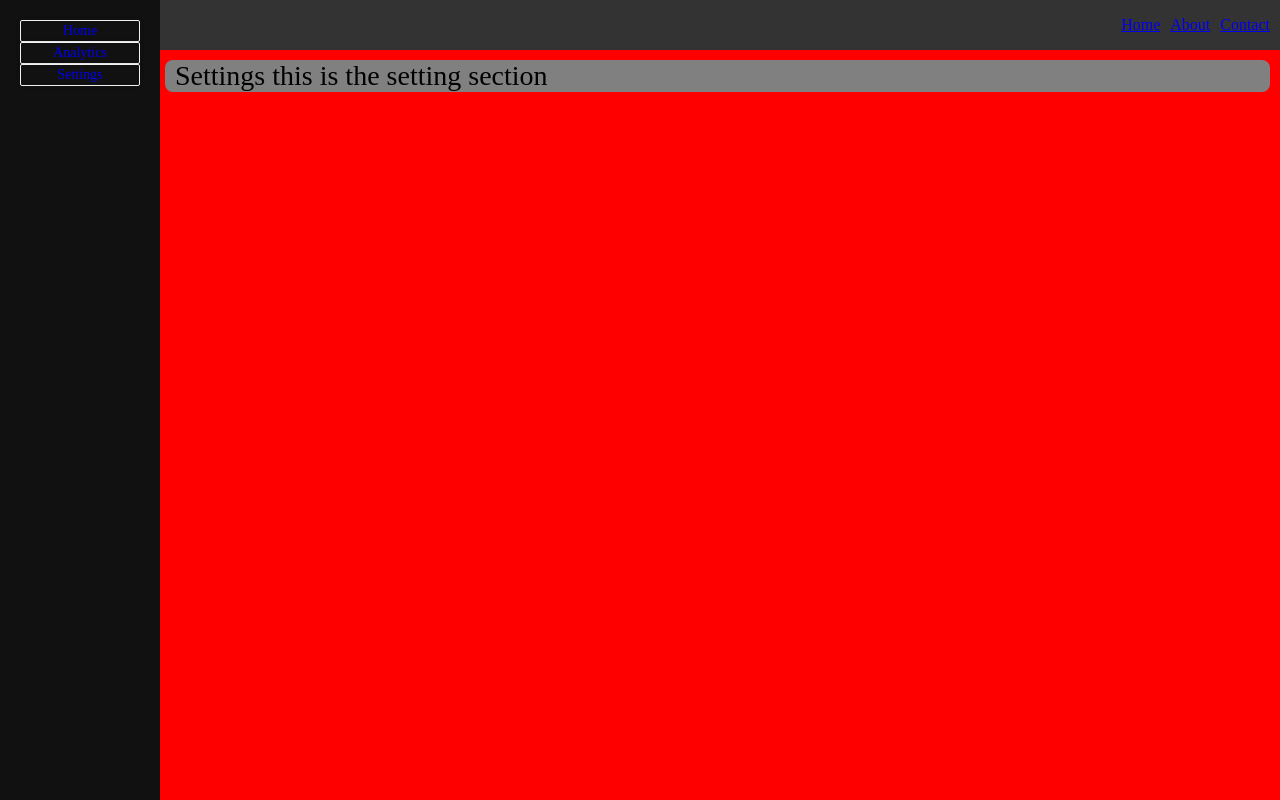
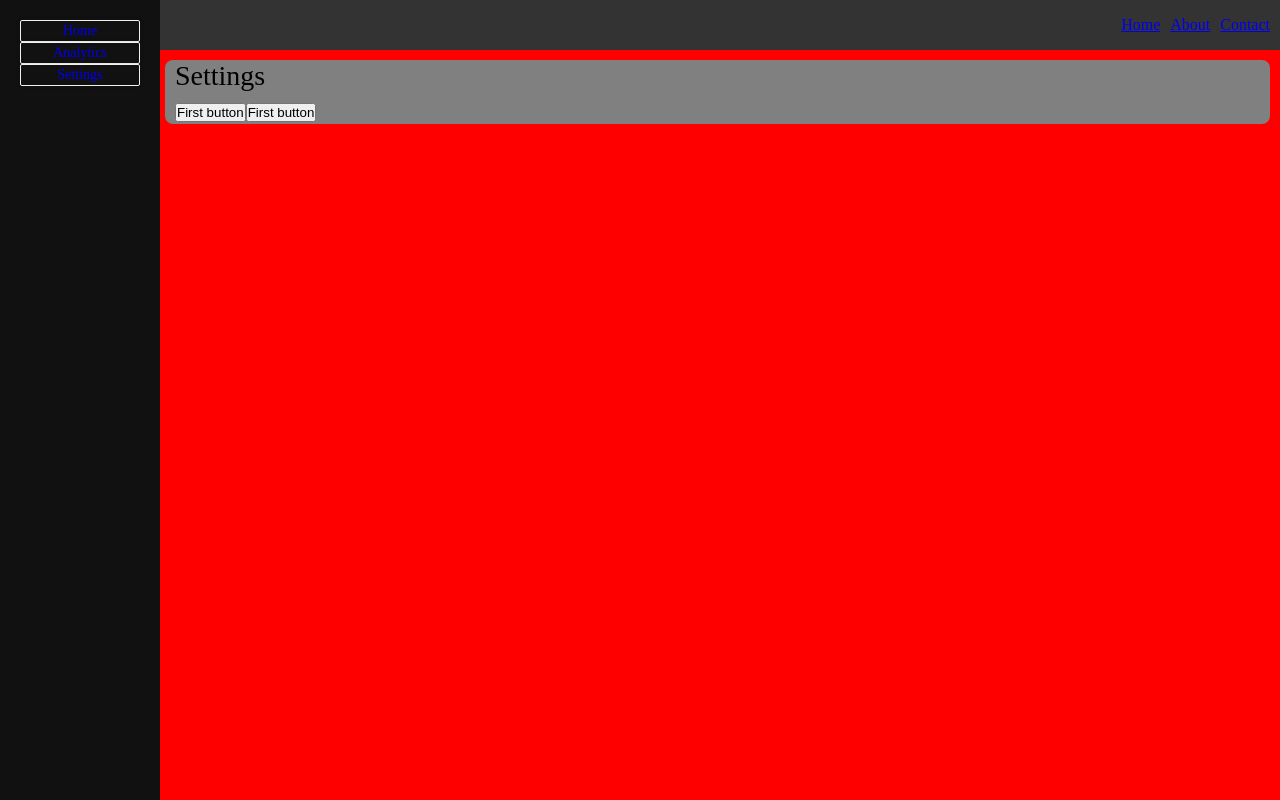
Before and after one commit to Anurag1096/react_1, a React app: page /settings in a window 1280 px wide. Built offline with nearby package versions, Linux system fonts and the light colour scheme.

Commit message:
removing scroll bar and setting the max height of the content area

```diff
--- a/src/App.css
+++ b/src/App.css
@@ -9,4 +9,9 @@ body,html {
 
 body{
   background-color:red;
+
 }
+
+body::-webkit-scrollbar {
+  display: none; /* for Chrome, Safari, and Opera */
+}
--- a/src/App.tsx
+++ b/src/App.tsx
@@ -5,8 +5,8 @@ import { Dashboard } from './components/Dashboard/dashboard';
 const App=()=>{
     return(
       // The dashboard is visivle on /
-
-      <Dashboard/>
+       true?
+      <Dashboard/>:"app"
     )
 }
 
--- a/src/components/Dashboard/dashboard.css
+++ b/src/components/Dashboard/dashboard.css
@@ -11,9 +11,16 @@
   font-size: 28px; /* Increased text to enable scrolling */
   padding: 0px 10px;
   max-width:1300px;
+  max-height:88vh;
   flex:1;
   border-radius:8px;
   background-color:grey;
+  -ms-overflow-style: none; /* for Internet Explorer, Edge */
+  scrollbar-width: none; /* for Firefox */
+  overflow-y: scroll;
+}
+.main_content::-webkit-scrollbar {
+  display: none; /* for Chrome, Safari, and Opera */
 }
 .glass_background{
   width:100vw;
@@ -21,8 +28,9 @@
   position:fixed;
   top:0;
   z-index:0;
-  background-color:#D3D3D3;
-  opacity:0.8;
+  background: rgba(255, 255, 255, 0.3);
+  backdrop-filter: blur(10px); /* This is the key property for the glass effect */
+  box-shadow: 0 4px 6px rgba(0, 0, 0, 0.1);
   transition:background-color 0.3s ease-in
 }
 @media screen and (max-width:768px){
--- a/src/pages/Settings/index.tsx
+++ b/src/pages/Settings/index.tsx
@@ -1,10 +1,22 @@
-import React from 'react'
+import React,{useEffect} from 'react'
 
 const Settings = () => {
-  return (
+
+useEffect(()=>{
+
+
+
+},[])
+  return (<>
     <div>Settings
-      this is the setting section
     </div>
+    <div>
+
+<button className="btn" >First button</button>
+      <button id="xbtn" className="btn" >First button</button>
+
+    </div>
+    </>
   )
 }
 
```
